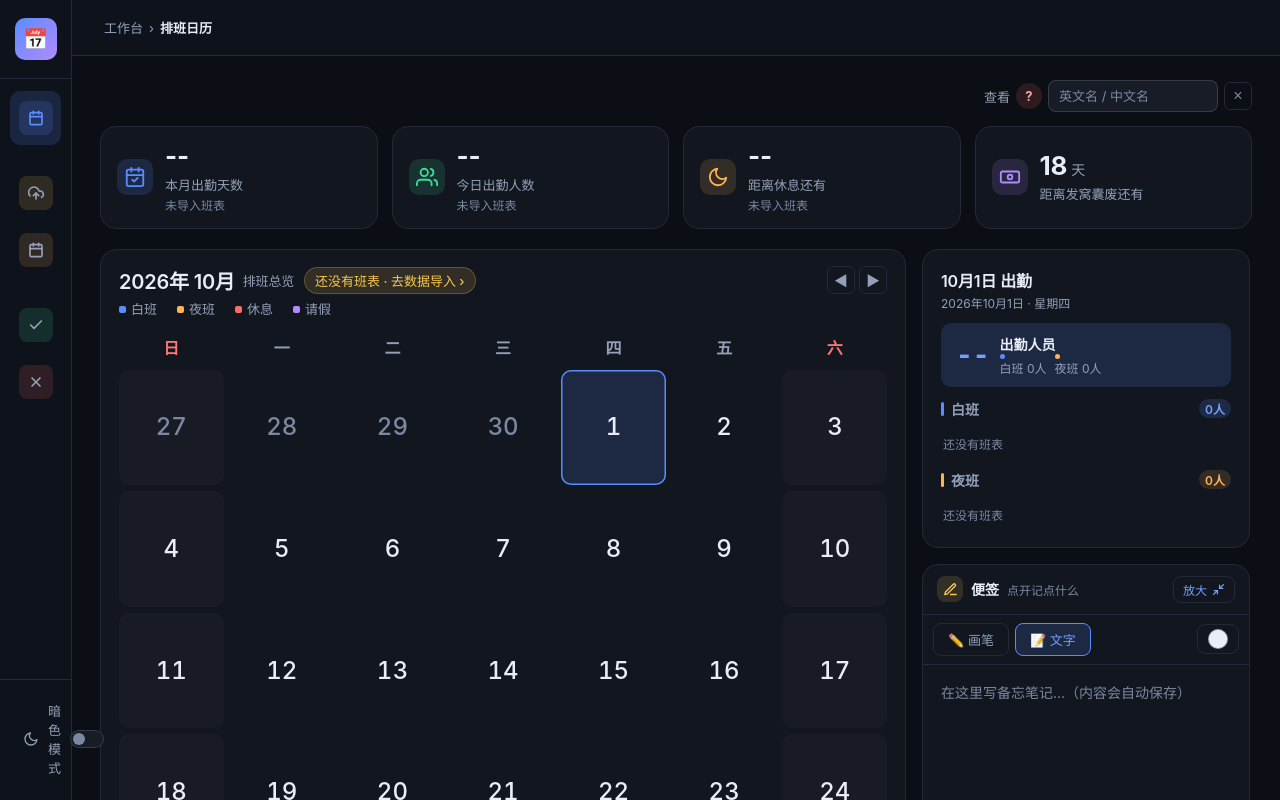
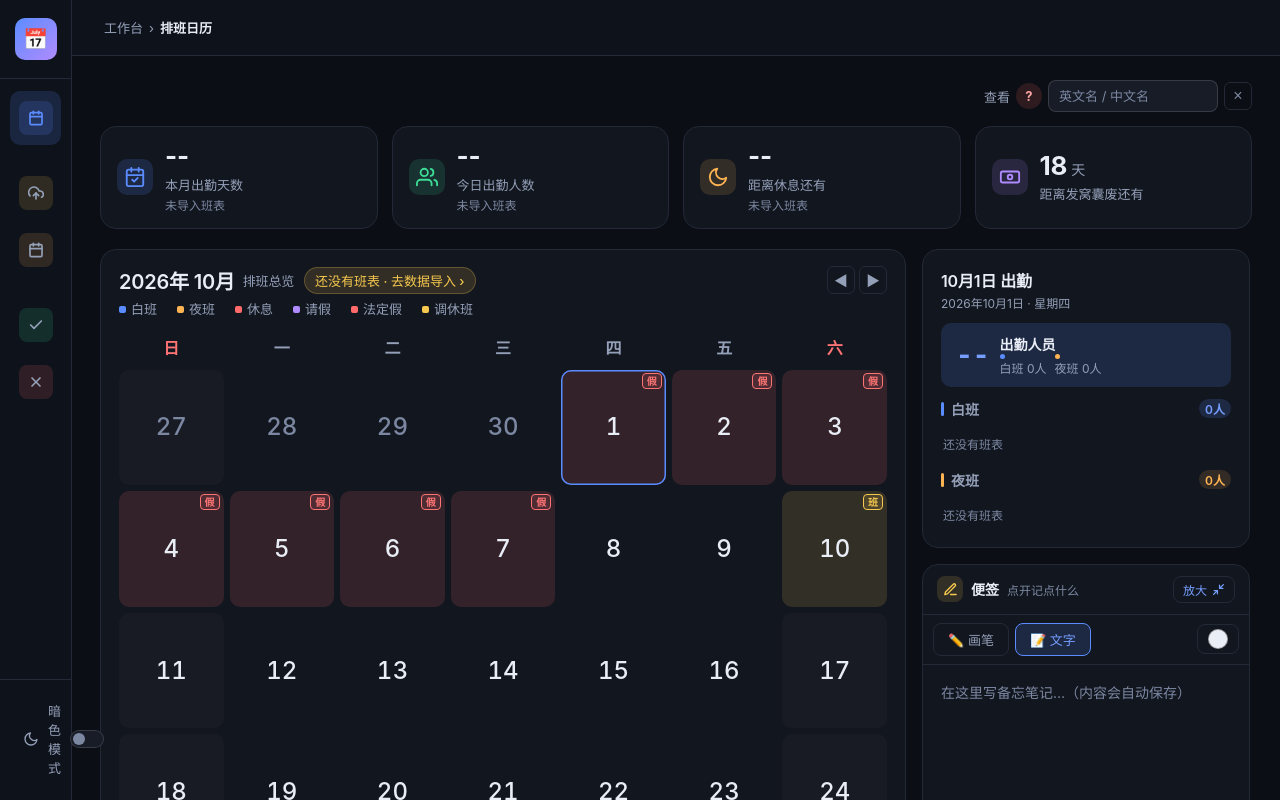
Before and after one commit to lianwei0909/data-query-system, a Vue app: page /#/ in a window 1280 px wide. Both pictures are taken after a click on the button "上个月". Built offline with nearby package versions, Linux system fonts and the light colour scheme.

Commit message:
feat: 首页日历融合法定节假日与调休补班标注

```diff
--- a/src/views/CalendarView.vue
+++ b/src/views/CalendarView.vue
@@ -5,6 +5,7 @@ import { useRouter } from 'vue-router'
 import { shiftState } from '../core/shiftStore'
 import { isYmdKey } from '../core/date'
 import { computeDayAttendance, computeOverview, computeStats } from '../core/stats'
+import { holidayYear } from '../core/holidays'
 import { classifyShift, findUserRow, getDateShift, listPeople, matchPerson, personLabel } from '../core/shift'
 import { readLS, writeLS, removeLS } from '../core/storage'
 import NotesBoard from '../components/NotesBoard.vue'
@@ -78,23 +79,28 @@ const ovRows = computed(() => {
 })
 
 // ── 日历网格 ──
-interface Cell { d: number; other: boolean; wd: number; today: boolean; shift?: { k: string; t: string; raw: string } | null; none?: boolean }
+interface Cell { d: number; other: boolean; wd: number; today: boolean; shift?: { k: string; t: string; raw: string } | null; none?: boolean; holiday?: 'off' | 'work' | null }
+const holidayConfigured = computed(() => !!holidayYear(cal.value.y))
 const cells = computed<Cell[]>(() => {
   const { y, m } = cal.value
   const first = new Date(y, m, 1).getDay()
   const dim = new Date(y, m + 1, 0).getDate()
   const dimPrev = new Date(y, m, 0).getDate()
   const todayKey = today.getTime()
+  const hy = holidayYear(y)
   const out: Cell[] = []
   for (let i = first - 1; i >= 0; i--) out.push({ d: dimPrev - i, other: true, wd: new Date(y, m - 1, dimPrev - i).getDay(), today: false })
   for (let d = 1; d <= dim; d++) {
     const date = new Date(y, m, d)
     const raw = userRow.value ? getDateShift(userRow.value, y, m + 1, d) : ''
     const c = raw ? classifyShift(raw) : null
+    const key = `${m + 1}-${d}`
+    const holiday = hy ? (hy.off.includes(key) ? 'off' : hy.work.includes(key) ? 'work' : null) : null
     out.push({
       d, other: false, wd: date.getDay(), today: date.getTime() === todayKey,
       shift: c ? { ...c, raw } : null,
-      none: !!userRow.value && !raw && date.getTime() >= todayKey
+      none: !!userRow.value && !raw && date.getTime() >= todayKey,
+      holiday
     })
   }
   const total = first + dim
@@ -231,15 +237,19 @@ onBeforeUnmount(() => { if (statusTimer) clearTimeout(statusTimer) })
           <div class="legend-item"><div class="legend-dot orange" />夜班</div>
           <div class="legend-item"><div class="legend-dot red" />休息</div>
           <div class="legend-item"><div class="legend-dot purple" />请假</div>
+          <div class="legend-item"><div class="legend-dot holiday" />法定假</div>
+          <div class="legend-item"><div class="legend-dot makeup" />调休班</div>
+          <span v-if="!holidayConfigured" class="holiday-unconfigured">{{ cal.y }} 年节假日未公布，仅按周末推算</span>
         </div>
         <div class="cal-grid">
           <div v-for="(w, i) in WEEK" :key="'h' + i" class="cal-head" :class="{ weekend: i === 0 || i === 6 }">{{ w }}</div>
           <div v-for="(c, i) in cells" :key="i" class="cal-cell"
-            :class="{ 'weekend-col': c.wd === 0 || c.wd === 6, 'other-month': c.other, empty: c.other, clickable: !c.other, today: c.today, selected: isSel(c) }"
+            :class="{ 'weekend-col': c.wd === 0 || c.wd === 6, 'other-month': c.other, empty: c.other, clickable: !c.other, today: c.today, selected: isSel(c), 'hol-off': !c.other && c.holiday === 'off', 'hol-work': !c.other && c.holiday === 'work' }"
             :data-s="c.shift?.k" :tabindex="c.other ? -1 : 0" :role="c.other ? undefined : 'button'"
             :aria-label="c.other ? undefined : `${cal.m + 1}月${c.d}日` + (c.shift ? ' ' + c.shift.raw : '')"
-            :title="c.shift ? `${cal.m + 1}月${c.d}日：${c.shift.raw}` : undefined"
+            :title="(c.shift ? `${cal.m + 1}月${c.d}日：${c.shift.raw}` : `${cal.m + 1}月${c.d}日`) + (c.holiday === 'off' ? ' · 法定节假日' : c.holiday === 'work' ? ' · 调休补班' : '')"
             @click="pick(c)" @keydown.enter.prevent="pick(c)" @keydown.space.prevent="pick(c)">
+            <span v-if="!c.other && c.holiday" class="cal-holiday" :class="'h-' + c.holiday">{{ c.holiday === 'off' ? '假' : '班' }}</span>
             <div class="cal-date">{{ c.d }}</div>
             <span v-if="!c.other && c.shift" class="cal-shift" :class="'s-' + c.shift.k" :title="c.shift.raw">{{ c.shift.raw }}</span>
             <span v-else-if="!c.other && c.none" class="cal-shift s-none">未排</span>
@@ -317,4 +327,16 @@ onBeforeUnmount(() => { if (statusTimer) clearTimeout(statusTimer) })
 .cal-month-hint { display: flex; align-items: center; gap: 10px; flex-wrap: wrap; margin-bottom: 8px; padding: 8px 12px; border: 1px solid var(--border); border-radius: 10px; background: var(--card-bg2); font-size: 12.5px; color: var(--text-secondary); }
 .cal-month-hint button { padding: 4px 10px; border: 1px solid var(--border); border-radius: 8px; background: transparent; color: var(--accent-text); font-size: 12px; font-family: inherit; cursor: pointer; white-space: nowrap; }
 .cal-month-hint button:hover { border-color: var(--accent); }
+/* 法定节假日 / 调休补班：角标 + 格子淡底，颜色沿用已通过对比度校验的变量 */
+.cal-holiday {
+  position: absolute; top: 3px; right: 4px; z-index: 2; pointer-events: none;
+  font-size: 10px; font-weight: 700; line-height: 1; padding: 2px 4px; border-radius: 4px;
+}
+.cal-holiday.h-off { background: var(--red-bg); color: var(--red-text); border: 1px solid var(--red-text); }
+.cal-holiday.h-work { background: var(--gold-bg); color: var(--warn-text); border: 1px solid var(--warn-text); }
+.cal-cell.hol-off { background: var(--red-bg); }
+.cal-cell.hol-work { background: var(--gold-bg); }
+.legend-dot.holiday { background: var(--red); }
+.legend-dot.makeup { background: var(--gold); }
+.holiday-unconfigured { font-size: 11.5px; color: var(--text-muted); }
 </style>
```
